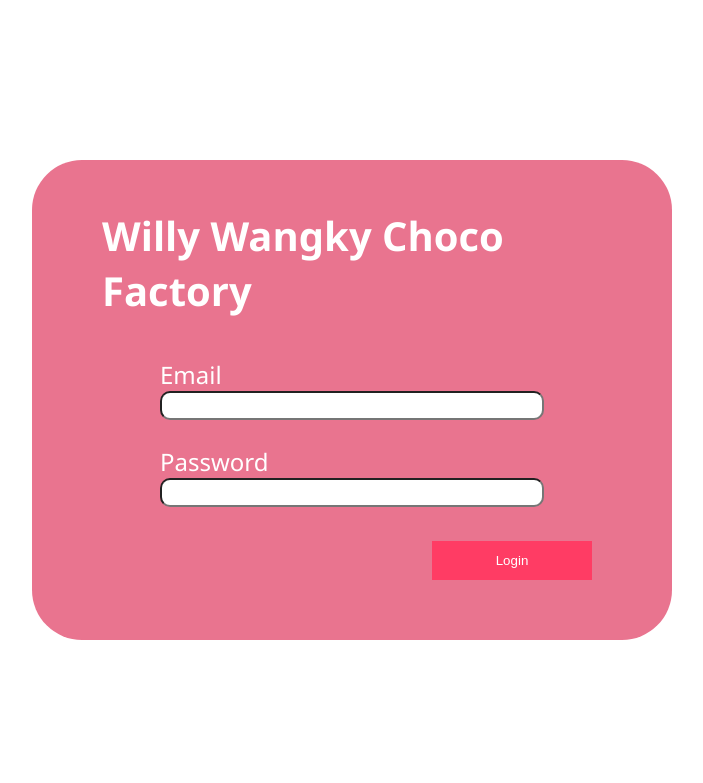
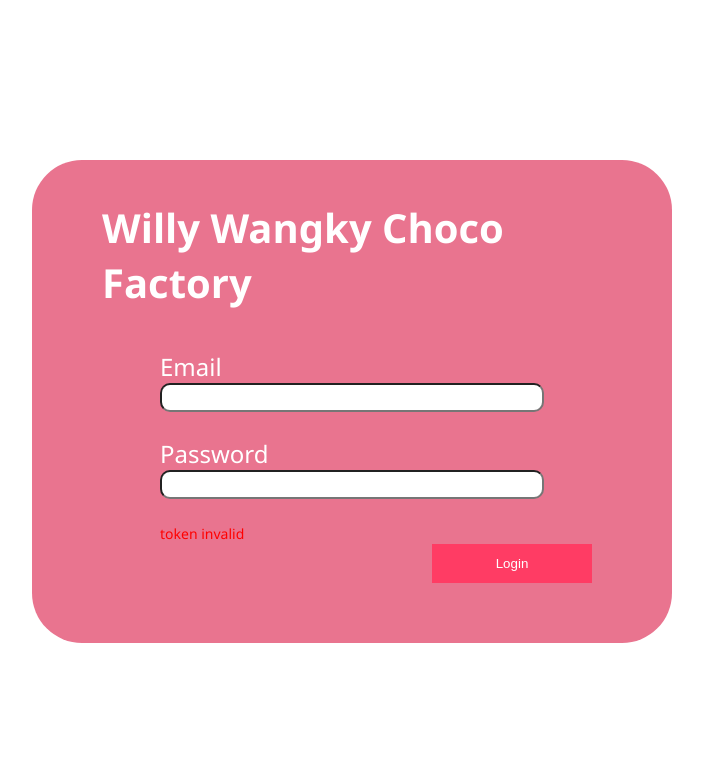
Before and after one commit to primayoriko/choco-shop-web, a PHP site: page /src/login.php in a window 1280 px wide. Shown: the top 783 px of the page, without its empty margins (288-991 px from the left). Run offline with PHP 8.4, Linux system fonts and the light colour scheme; the visitor is signed in with stand-in values (Sample User, id 1); data that the repository does not hold is empty; a stand-in replaces the project's code that opens the database connection; some libraries are stand-ins or nearby versions.

Commit message:
error msg login

```diff
--- a/public/css/logreg.css
+++ b/public/css/logreg.css
@@ -40,3 +40,7 @@
   right: 80px;
   bottom: 60px;
 }
+
+.login-error {
+  color: red;
+}
--- a/src/login.php
+++ b/src/login.php
@@ -17,7 +17,6 @@
         }
         catch(Exception $error){
             $error_message = $error->getMessage();
-            echo $error_message;
         }
     }
 
@@ -45,7 +44,6 @@
         }
         catch (Exception $error){
             $error_message = $error->getMessage();
-            echo $error_message;
         }
     }
 
@@ -71,8 +69,8 @@
                 <div class="text-content label">Email</div>
                 <input class="text-input" id="emailField" name="email" type="email">
                 <div class="text-content label">Password</div>
-                <input class="text-input" type="password" id="passwordField" name="password">
-                <span id="login-error"></span>
+                <input class="text-input" id="passwordField" name="password" type="password">
+                <div class="text-content login-error"><?php echo $error_message ?></div>
                 <button class="btn-primary" type="submit" form="login">Login</button>
             </form>
         </div>
```
